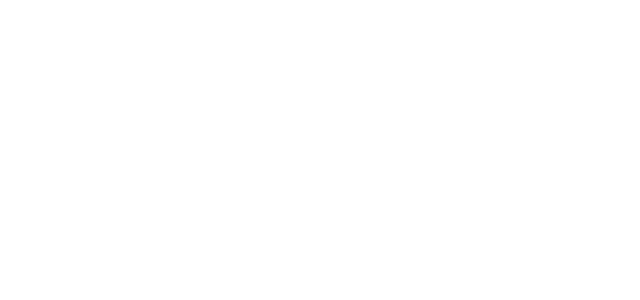
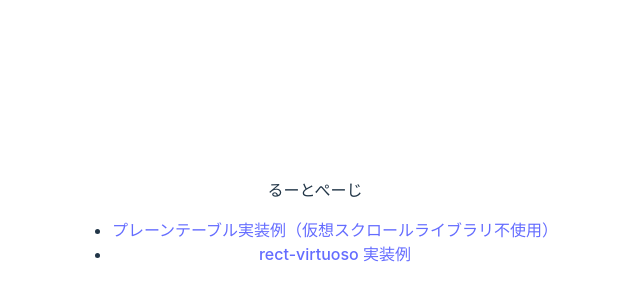
Before and after one commit to ngmtine/table_virtuoso_example, a React (Vite) app: page / in a window 1280 px wide. Before the commit this address had no page. Shown: the part 170-470 px from the top of the page, without its empty margins (325-965 px from the left). Built offline with nearby package versions, Linux system fonts and the light colour scheme.

Commit message:
upadte: ルートページに個別ページのリンク貼った

```diff
--- a/src/App.tsx
+++ b/src/App.tsx
@@ -1,17 +1,26 @@
 import { BrowserRouter, Routes, Route } from "react-router-dom";
 import { Plane } from "./plane/Plane";
 import { Virtuoso } from "./react_virtuoso/Virtuoso";
+import { Root } from "./root/Root";
 import "./App.css";
 
 const App = () => {
     return (
         <BrowserRouter>
             <Routes>
+                {/* ルートページ */}
+                <Route
+                    path="/"
+                    element={<Root />}
+                />
+
+                {/* プレーン実装例ページ */}
                 <Route
                     path="plane"
                     element={<Plane />}
                 />
 
+                {/* react-virtuoso実装ページ */}
                 <Route
                     path="virtuoso"
                     element={<Virtuoso />}
--- a/src/globalData.ts
+++ b/src/globalData.ts
@@ -1,4 +1,4 @@
 export const globalData = {
     row: 1000,
-    col: 50,
+    col: 100,
 };
--- a/src/plane/Table.tsx
+++ b/src/plane/Table.tsx
@@ -3,11 +3,14 @@
 import { RandomData, createRandomData } from "../util";
 import "../style.css";
 
+// propsの型
 type PropsType = {
     row: number;
     col: number;
 };
 
+// テーブルコンポーネント
+// todo: 初期値と違う場合にセルの背景色を変更する
 export const Table: FC<PropsType> = ({ row, col }) => {
     const [data, setData] = useState<RandomData[]>([]);
 
--- a/src/plane/TableCell.tsx
+++ b/src/plane/TableCell.tsx
@@ -7,7 +7,7 @@
 }
 
 export const TableCell: React.FC<PropsType> = ({ initialValue, type, onUpdate }) => {
-    console.log("cell!"); // レンダリング確認用
+    // console.log("cell!"); // レンダリング確認用
 
     const [value, setValue] = useState(initialValue);
 
--- /dev/null
+++ b/src/root/Root.tsx
@@ -0,0 +1,17 @@
+export const Root = () => {
+    return (
+        <>
+            <div>るーとぺーじ</div>
+            <div>
+                <ul>
+                    <li>
+                        <a href="/plane">プレーンテーブル実装例（仮想スクロールライブラリ不使用）</a>
+                    </li>
+                    <li>
+                        <a href="/virtuoso">rect-virtuoso 実装例</a>
+                    </li>
+                </ul>
+            </div>
+        </>
+    );
+};
```
